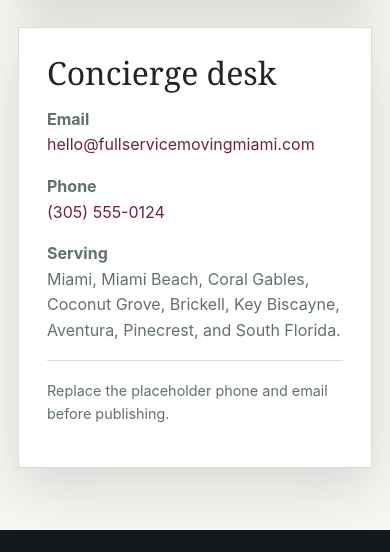
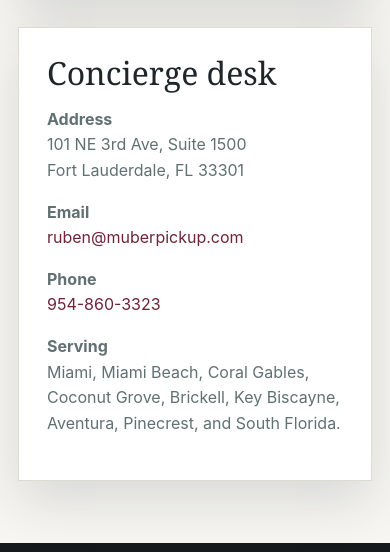
Before and after one commit to michellacle/fullservicemovingmiami.com, a plain HTML site: page contact.html in a window 390 px wide. Shown: the part 1550-2102 px from the top of the page. Drawn offline with Linux system fonts and the light colour scheme.

Commit message:
Update contact page with new address, email, and phone number

```diff
--- a/contact.html
+++ b/contact.html
@@ -46,10 +46,10 @@
         </div>
         <aside class="contact-details">
           <h2>Concierge desk</h2>
-          <p><strong>Email</strong><br><a href="mailto:hello@fullservicemovingmiami.com">hello@fullservicemovingmiami.com</a></p>
-          <p><strong>Phone</strong><br><a href="tel:+13055550124">(305) 555-0124</a></p>
+          <p><strong>Address</strong><br>101 NE 3rd Ave, Suite 1500<br>Fort Lauderdale, FL 33301</p>
+          <p><strong>Email</strong><br><a href="mailto:ruben@muberpickup.com">ruben@muberpickup.com</a></p>
+          <p><strong>Phone</strong><br><a href="tel:+19548603323">954-860-3323</a></p>
           <p><strong>Serving</strong><br>Miami, Miami Beach, Coral Gables, Coconut Grove, Brickell, Key Biscayne, Aventura, Pinecrest, and South Florida.</p>
-          <p class="small-note">Replace the placeholder phone and email before publishing.</p>
         </aside>
       </section>
     </main>
```
